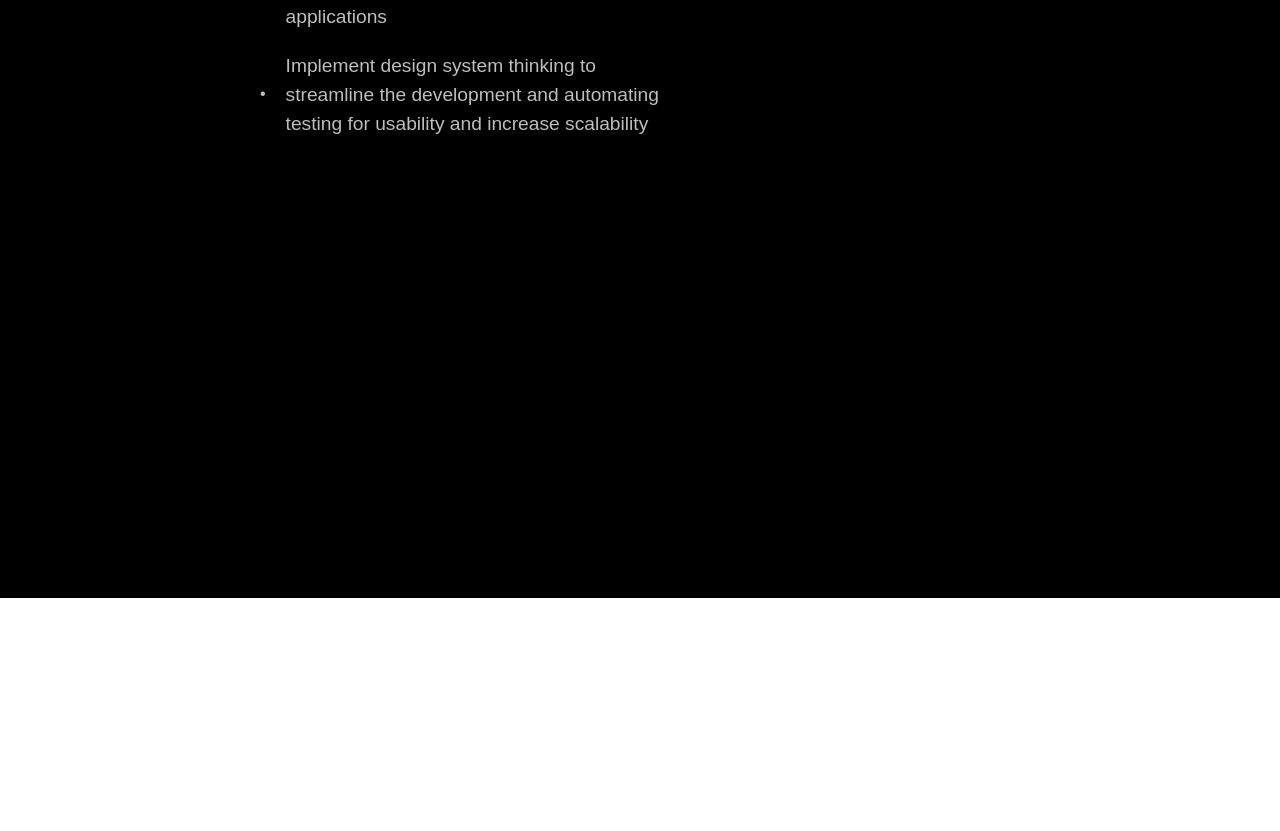
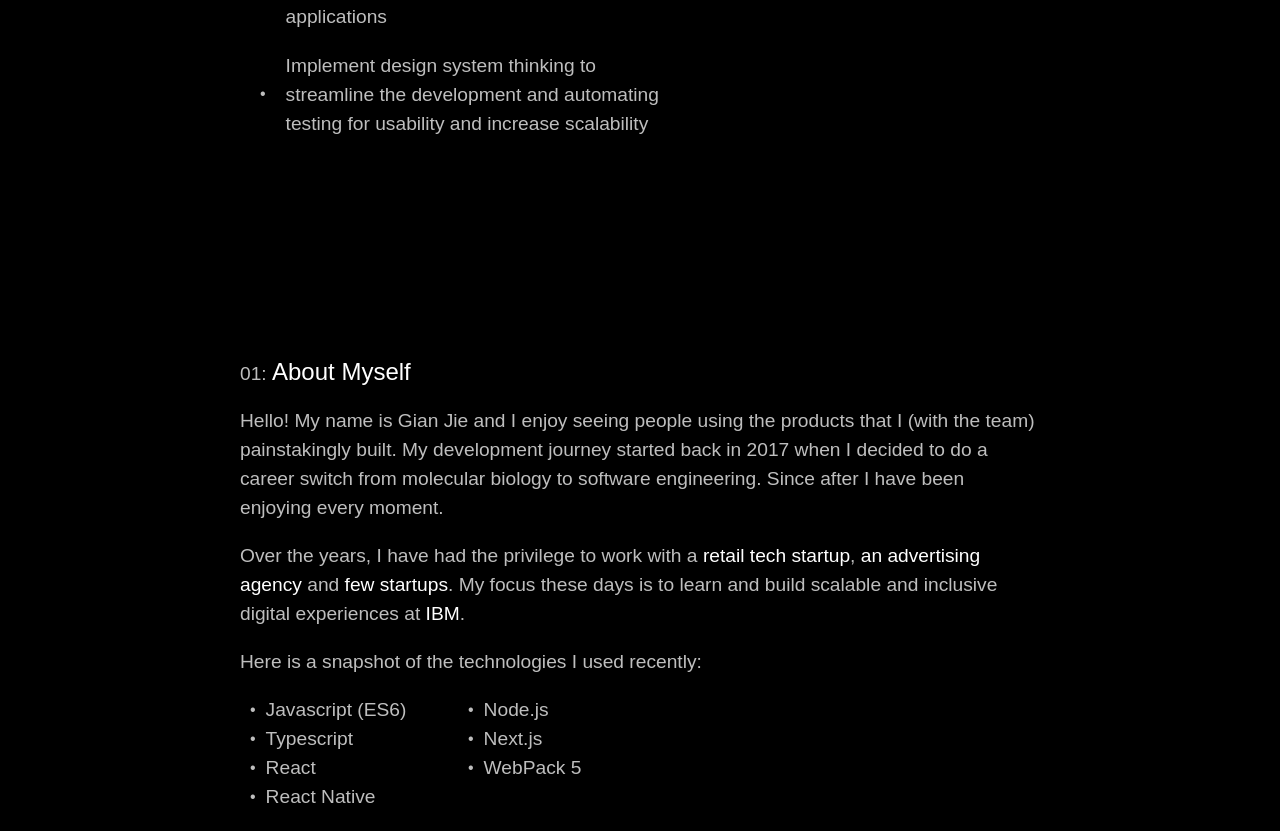
Before and after one commit to gjchoo/nextjs-portfolio-website, a Next.js app: page / in a window 1280 px wide. Shown: the part 1846-2677 px from the top of the page. Before the commit the page ends 2444 px from the top, so only its background shows below. Built offline with nearby package versions, Linux system fonts and the light colour scheme.

Commit message:
fix: Misc items
fix constant file, remove console log and fix css for height100

```diff
--- a/pages/index.tsx
+++ b/pages/index.tsx
@@ -113,6 +113,10 @@ const Home: NextPage = () => {
         <section style={{ width: "100%" }}>
           <Experience />
         </section>
+
+        <section>
+          <AboutMyself />
+        </section>
       </main>
     </div>
   );
--- a/styles/globals.css
+++ b/styles/globals.css
@@ -43,7 +43,7 @@ p {
 }
 
 .height100vh {
-  height: 100vh;
+  height: 40vh;
 }
 
 .primary-color {
@@ -123,13 +123,13 @@ p {
 .fadeIn {
   visibility: visible;
   opacity: 1;
-  transition: visibility 0s, opacity 0.5s linear;
+  transition: visibility 1s, opacity 1s linear;
 }
 
 .fadeOut {
   visibility: hidden;
   opacity: 0;
-  transition: visibility 0.5s, opacity 0.55s linear;
+  transition: visibility 0.1s, opacity 0.1s linear;
 }
 
 .border {
--- a/utils/constant.tsx
+++ b/utils/constant.tsx
@@ -135,7 +135,7 @@ export const experienceList = [
   },
   {
     company: "WieldyWorld",
-    title: "Software Engineer Intern",
+    title: "Intern Software Engineer",
     duration: "Jan - Aug 2017",
     highlights: [
       "Collaborate with stakeholders with the team to bring concept to life for our clients",
```
Also changed, not shown: stories/molecule/experience/experience.tsx (+0 -2 lines).
